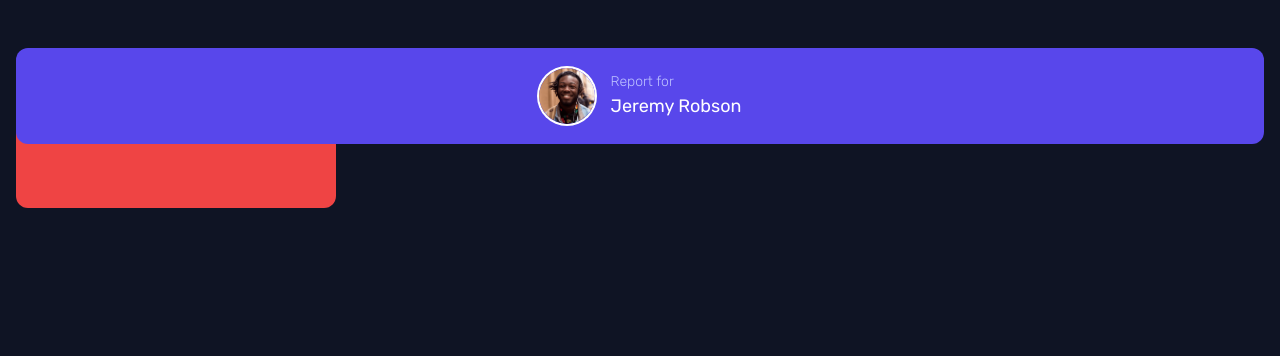
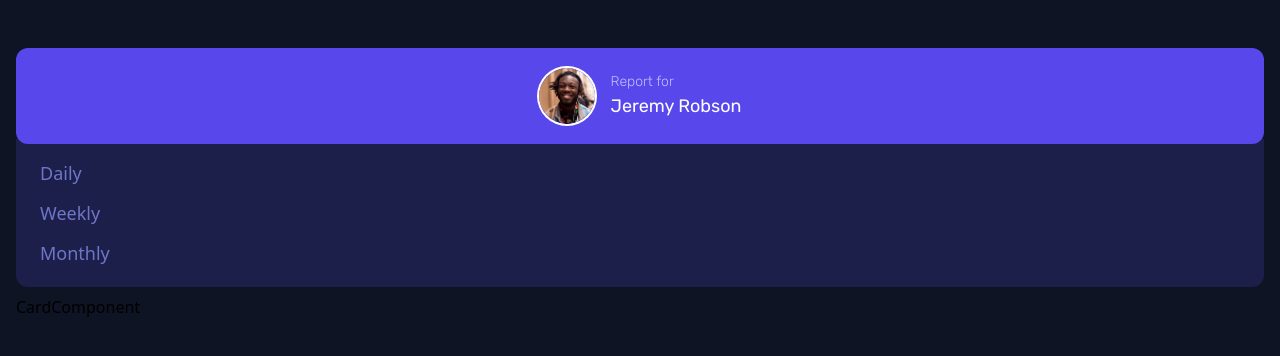
Before and after one commit to f1x3d49/frontendmentor-dashboard, a React (Create React App) app in the folder frontend/: page / in a window 1280 px wide. Shown: the top 356 px of the page. Built offline with nearby package versions, Linux system fonts and the light colour scheme.

Commit message:
working on the card component

```diff
--- a/frontend/src/App.js
+++ b/frontend/src/App.js
@@ -1,9 +1,11 @@
+import CardComponent from "./components/CardComponent";
 import ProfileComponent from "./components/ProfileComponent";
 
 function App() {
   return (
     <div className="min-h-screen bg-vdblue flex flex-col gap-2 py-12 px-4">
       <ProfileComponent />
+      <CardComponent />
     </div>
   );
 }
--- /dev/null
+++ b/frontend/src/components/CardComponent.js
@@ -0,0 +1,7 @@
+import React from "react";
+
+const CardComponent = () => {
+  return <div>CardComponent</div>;
+};
+
+export default CardComponent;
--- a/frontend/src/components/ProfileComponent.js
+++ b/frontend/src/components/ProfileComponent.js
@@ -15,7 +15,35 @@ const ProfileComponent = () => {
           <h1 className="text-lg">Jeremy Robson</h1>
         </div>
       </div>
-      <div className="absolute w-80 h-36 rounded-xl z-0  bg-red-500 inset-x-auto inset-y-16"></div>
+      <ul className="flex justify-between md:flex-col items-center md:items-start gap-3 px-6 rounded-b-xl -mt-[0.32rem] py-5 md:py-8 lg:py-5 bg-dblue">
+        <li>
+          <a
+            id="btn"
+            href="/"
+            className="text-deblue hover:text-white transition duration-300 ease-in-out text-base sm:text-lg"
+          >
+            Daily
+          </a>
+        </li>
+        <li>
+          <a
+            id="btn"
+            href="/"
+            className="text-deblue hover:text-white transition duration-300 ease-in-out text-base sm:text-lg"
+          >
+            Weekly
+          </a>
+        </li>
+        <li>
+          <a
+            id="btn"
+            href="/"
+            className="text-deblue hover:text-white transition duration-300 ease-in-out text-base sm:text-lg"
+          >
+            Monthly
+          </a>
+        </li>
+      </ul>
     </div>
   );
 };
```
